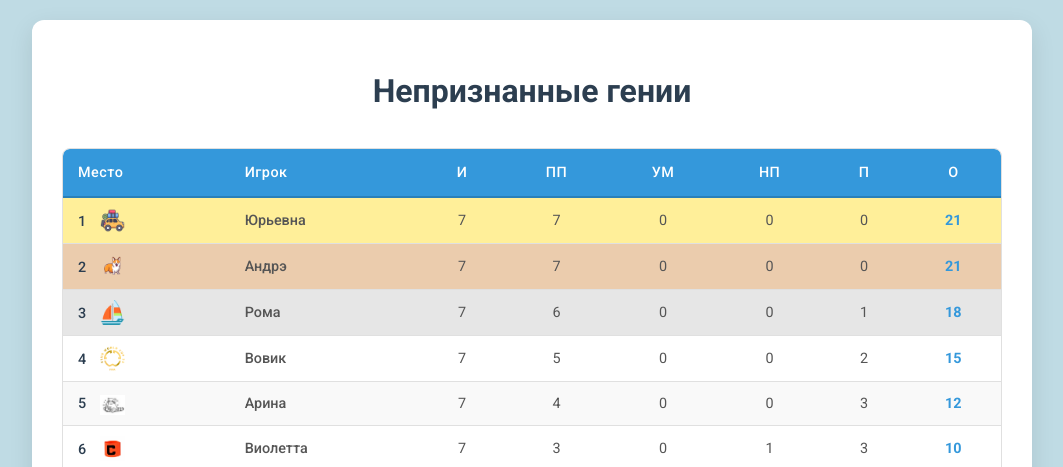
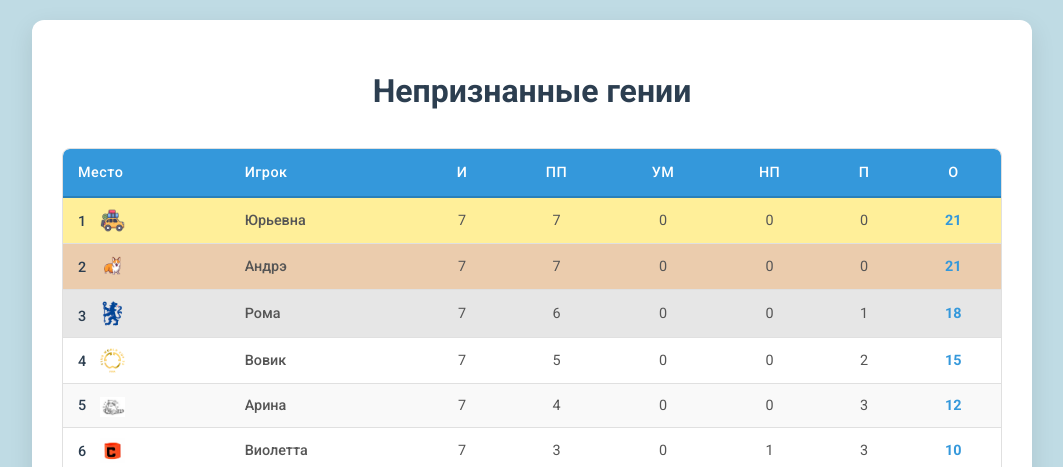
Before and after one commit to dombr32/genius, a plain HTML site: page index.html in a window 1280 px wide. Shown: the top 467 px of the page, without its empty margins (108-1171 px from the left). Drawn offline with Linux system fonts and the light colour scheme.

Commit message:
lion logo

```diff
--- a/index.html
+++ b/index.html
@@ -48,7 +48,7 @@
                         <td data-label="О" class="points">21</td>
                     </tr>
                     <tr style="background-color: rgba(192, 192, 192, 0.4)">
-                        <td data-label="Место">3 <img src="images/boat.png"></td>
+                        <td data-label="Место">3 <img src="images/chelsea_lion.png"></td>
                         <td data-label="Команда" class="team-name"><a href="https://www.instagram.com/dombr32">Рома</a></td>
                         <td data-label="И">7</td>
                         <td data-label="ПП">6</td>
```
Also changed, not shown: images/chelsea_lion.png (added), 2 other files.
